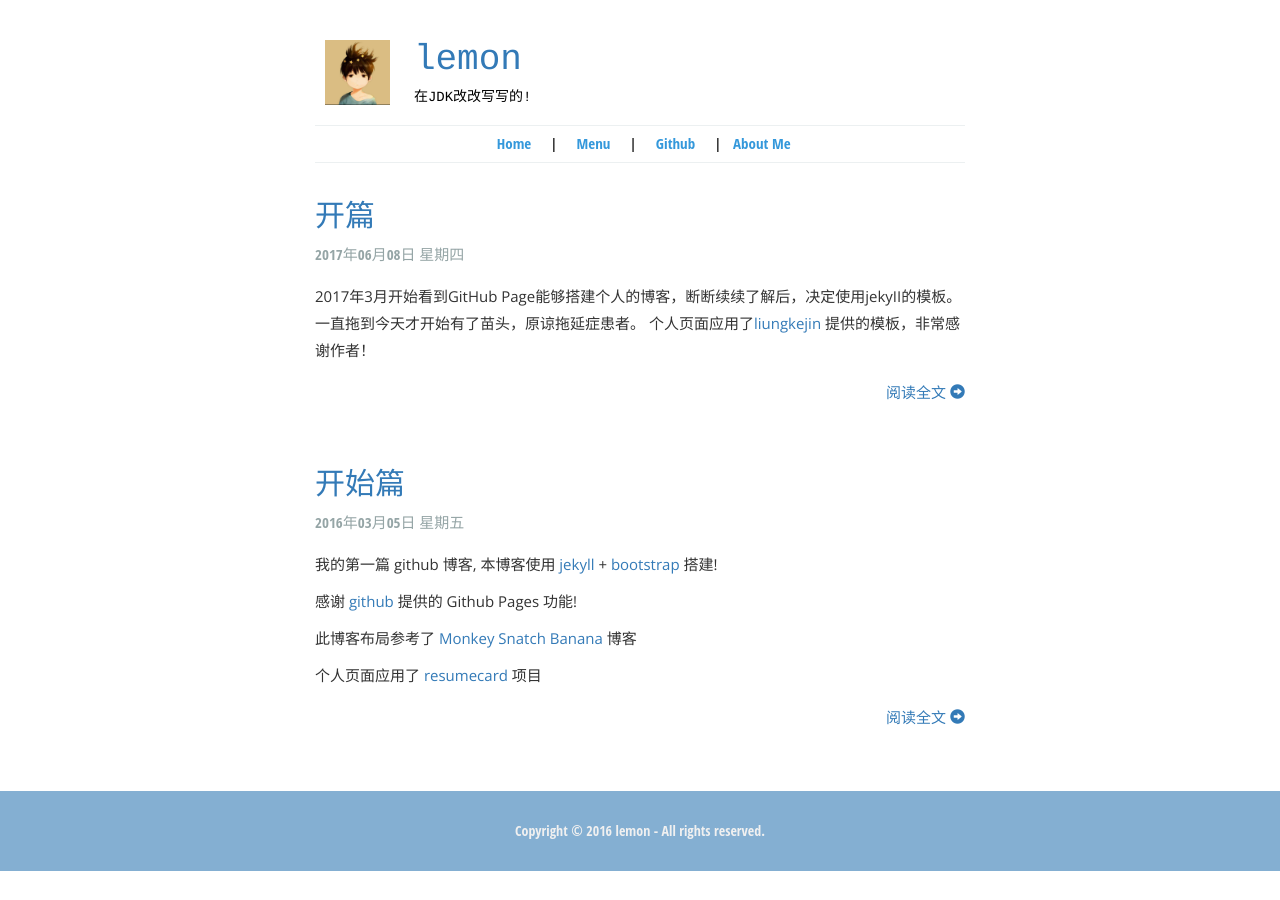
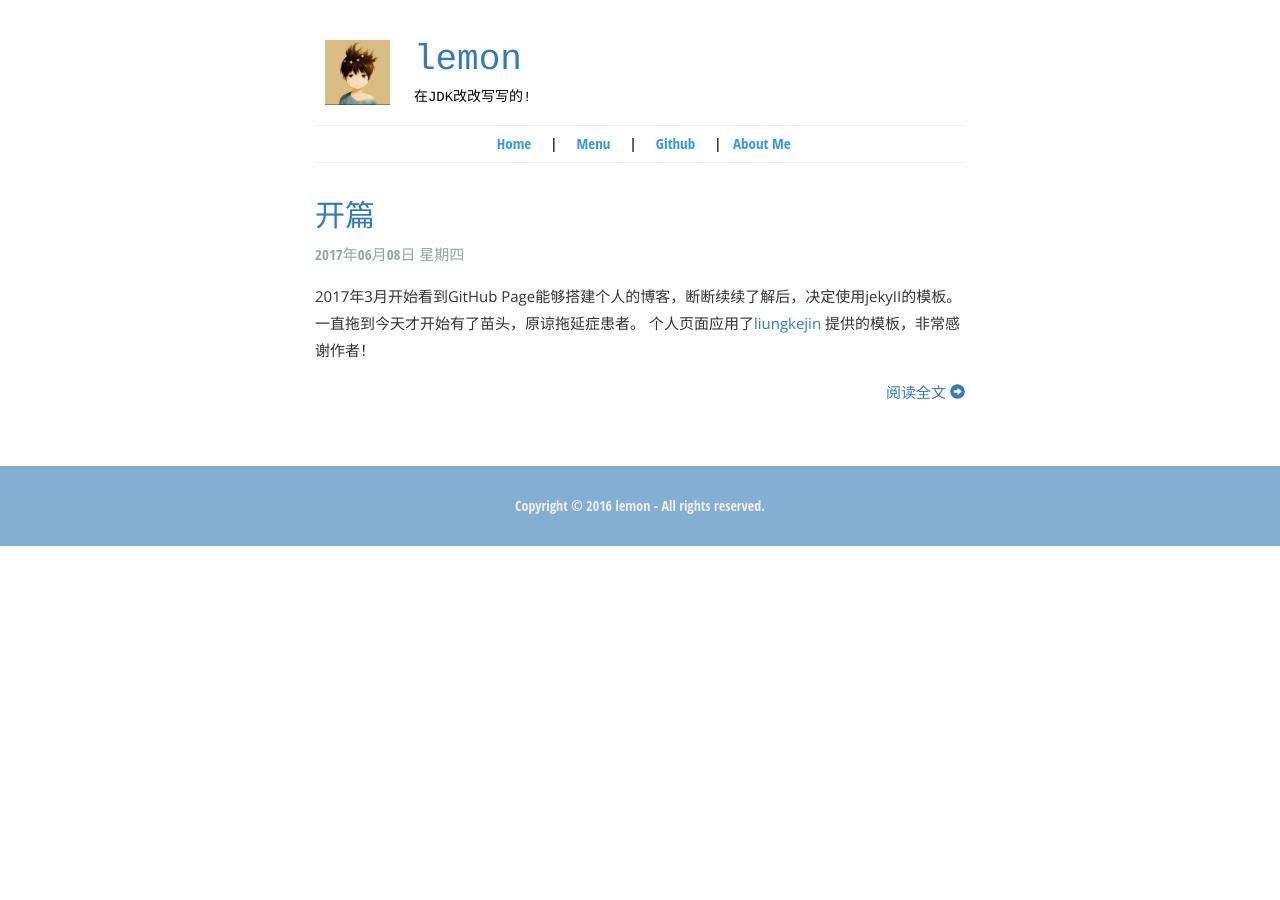
Before and after one commit to lcbbcl/licaibo.github.io, a Jekyll site: the page built from index.html, in a window 1280 px wide. Built offline with Jekyll 4.4.1, drawn with Linux system fonts in a browser that asks for light colours.

````diff
--- a/_layouts/post_layout.html
+++ b/_layouts/post_layout.html
@@ -12,7 +12,7 @@
                 </p>
                 <p class="article-hint">
                     如果你对本文有任何的建议或者疑问, 可以在
-                    <a href="https://github.com/liungkejin/liungkejin.github.io/issues" target="_blank">这里给我提 Issues</a>, 谢谢! :)
+                    <a href="https://github.com/licaibo/licaibo.github.io/issues" target="_blank">这里给我提 Issues</a>, 谢谢! :)
                 </p>
             </header>
             {{ content }}
--- a/_posts/2016-03-04-Getting-Started.md
+++ /dev/null
@@ -1,21 +0,0 @@
----
-layout: post_layout
-title: 开始篇
-time: 2016年03月05日 星期五
-location: 上海
-pulished: true
-excerpt_separator: "```"
----
-
-我的第一篇 github 博客, 本博客使用 [jekyll](http://jekyll.bootcss.com/) + [bootstrap](http://v3.bootcss.com) 搭建!
-
-感谢 [github](https://github.com) 提供的 Github Pages 功能!
-
-此博客布局参考了 [Monkey Snatch Banana](http://www.monkeysnatchbanana.com/) 博客
-
-个人页面应用了 [resumecard](http://ddbullfrog.github.io/resumecard/) 项目
-
-
-```bash
-echo "你好, Github Pages!";
-```
````
